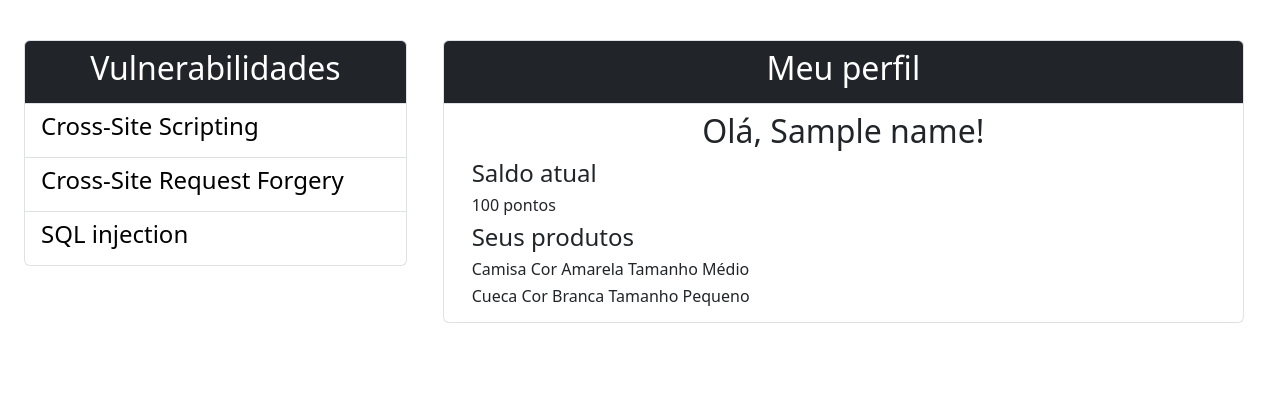
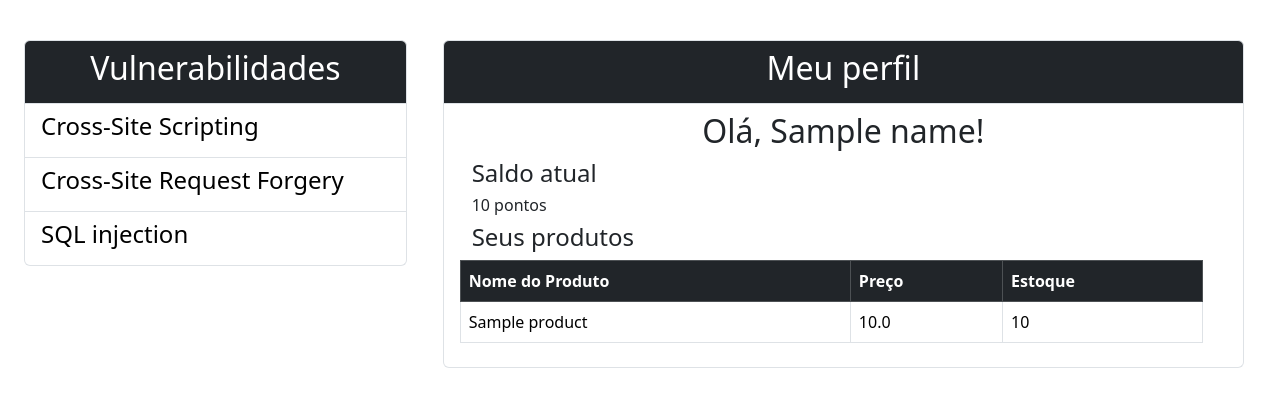
Before and after one commit to Lucas-Vini/vul-flask, a Flask app: template app/templates/my_profile.html in a window 1280 px wide. Shown: the part 56-463 px from the top of the page. Run offline with Flask 3, Linux system fonts and the light colour scheme; tables that the repository leaves empty hold one stand-in row (values such as "Sample post"); the template is opened without the code that fills it: values that come from a table or form of the project are taken from there, most other values are stand-ins (such as "Sample title", 1, 10 or a date in 2020); some libraries are stand-ins or nearby versions.

Commit message:
implementing user account

```diff
--- a/app/templates/my_profile.html
+++ b/app/templates/my_profile.html
@@ -9,11 +9,34 @@
                 <h2 class="text-center">Olá, {{ name }}!</h2>
                 <br>
                 <h4>Saldo atual</h4>
-                <h6>100 pontos</h6>
+                <h6>{{user_score}} pontos</h6>
                 <br class="my-2">
                 <h4>Seus produtos</h4>
-                <h6>Camisa Cor Amarela Tamanho Médio</h6>
-                <h6>Cueca Cor Branca Tamanho Pequeno</h6>
+                <div class="row">
+                    {% if user_products %}
+                    <br>
+                    <table class="table table-hover table-bordered">
+                        <thead class="table-dark">
+                            <tr>
+                                <th scope="col">Nome do Produto</th>
+                                <th scope="col">Preço</th>
+                                <th scope="col">Estoque</th>
+                            </tr>
+                        </thead>
+                        <tbody>
+                            {% for user_product in user_products %}
+                                <tr>
+                                    <td>{{ user_product.name }}</td>
+                                    <td>{{ user_product.price }}</td>
+                                    <td>{{ user_product.stock }}</td>
+                                </tr>
+                            {% endfor %}
+                        </tbody>
+                    </table>
+                    {% else %}
+                        Você não possui nenhum produto ainda.
+                    {% endif %}
+                </div>
             </div>
         </div>
     </li>
--- a/app/vulapp/database/queries/auth.py
+++ b/app/vulapp/database/queries/auth.py
@@ -9,6 +9,7 @@ def add_new_user(username, password_hash):
 		)
 	db.session.add(new_user)
 	db.session.commit()
+	return new_user
 
 def get_user(username):
 	return User.query.filter_by(username=username).first()
--- a/app/vulapp/handlers/auth.py
+++ b/app/vulapp/handlers/auth.py
@@ -1,5 +1,6 @@
 from werkzeug.security import generate_password_hash, check_password_hash
 from app.vulapp.database.queries import auth as auth_queries
+from app.vulapp.database.queries import account as account_queries
 
 class SignUpHandler():
 	def __init__(self, username, password):
@@ -18,7 +19,8 @@ class SignUpHandler():
 		return False
 
 	def create_user(self, username, password_hash):
-		auth_queries.add_new_user(username, password_hash)
+		user = auth_queries.add_new_user(username, password_hash)
+		account_queries.create_user_account(user.id)
 
 class LoginHandler():
 	def check_user(self, username, password):
--- a/app/vulapp/handlers/cross_site_scripting.py
+++ b/app/vulapp/handlers/cross_site_scripting.py
@@ -1,4 +1,5 @@
 import random
+from app.vulapp.database.queries import account as account_queries
 
 class BetHandler():
 	def __init__(self):
@@ -8,7 +9,9 @@ class BetHandler():
 	def draw_an_animal(self):
 		return self.animals[random.randint(0,9)]
 
-	def bet_checker(self, bet, animal):
+	def bet_checker(self, bet, animal, user_id):
 		if animal == bet:
+			account_queries.change_score(user_id, 50)
 			return True
+		account_queries.change_score(user_id, -2)
 		return False
```
Also changed, not shown: app/vulapp/database/models/account.py (added, +8 -0 lines), app/vulapp/database/queries/account.py (added, +18 -0 lines), app/vulapp/handlers/profile.py (+8 -0 lines), app/vulapp/views/cross_site_scripting.py (+6 -4 lines), app/vulapp/views/profile.py (+9 -1 lines).
